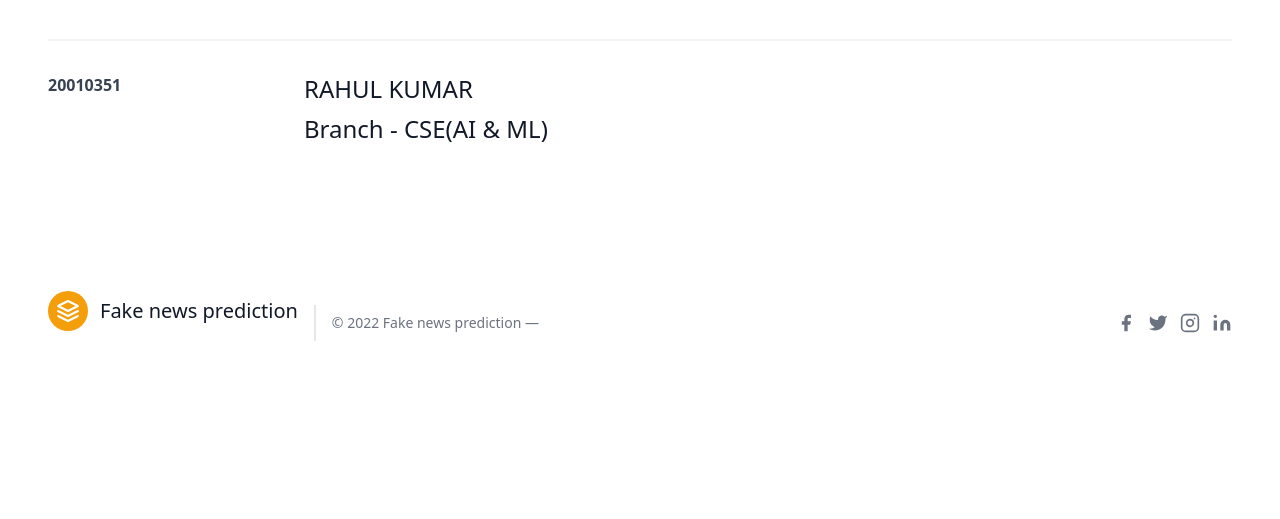
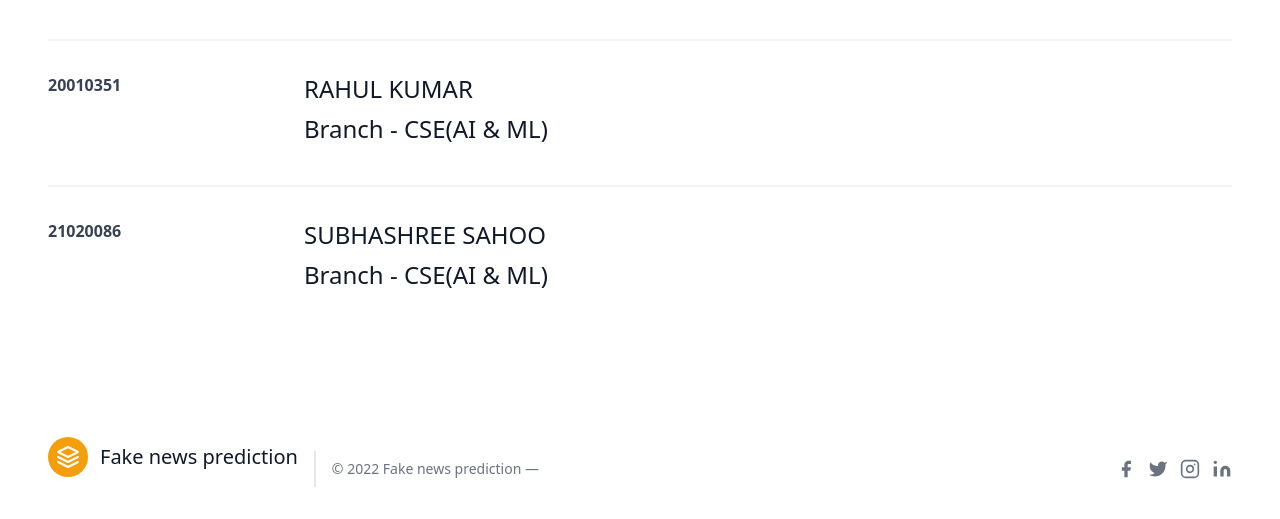
Before and after one commit to gouravrps/Gourav_Fake_news_prediction, a Flask app: page /about in a window 1280 px wide. Shown: the part 1398-1917 px from the top of the page. Before the commit the page ends 1739 px from the top, so only its background shows below. Run offline with Flask 2, Linux system fonts and the light colour scheme; parts of the project's set-up code (start-up, migrations or seed data) failed here and were passed over.

Commit message:
Update about.html

```diff
--- a/templates/about.html
+++ b/templates/about.html
@@ -134,6 +134,18 @@
                 </div>
               </div>
 
+              <div class="py-8 flex flex-wrap md:flex-nowrap">
+                <div class="md:w-64 md:mb-0 mb-6 flex-shrink-0 flex flex-col">
+                  <span class="font-semibold title-font text-gray-700">21020086</span>
+
+                </div>
+                <div class="md:flex-grow">
+                  <h2 class="text-2xl font-medium text-gray-900 title-font mb-2">SUBHASHREE SAHOO</h2>
+                  <h2 class="text-2xl font-medium text-gray-900 title-font mb-2">Branch - CSE(AI & ML)</h2>
+
+                </div>
+              </div>
+
           </div>
         </div>
       </section>
```
